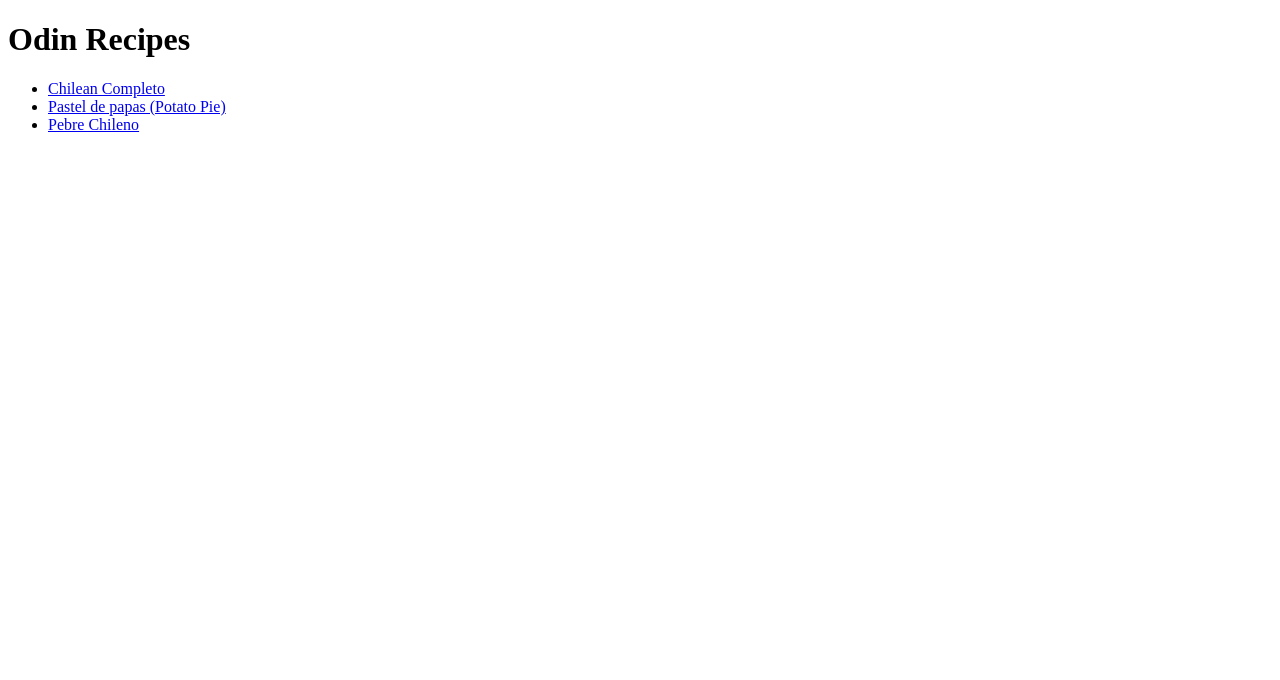
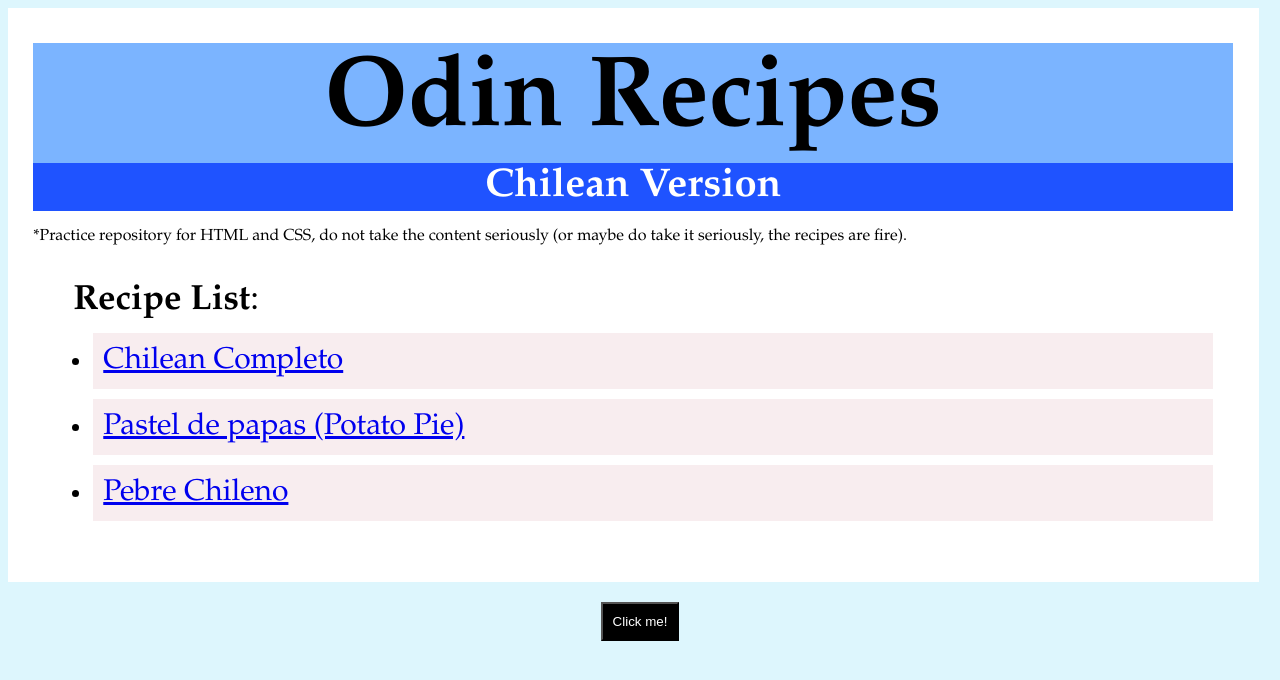
Before and after one commit to mtcobalto/odin-recipes, a plain HTML site: page index.html in a window 1280 px wide. Drawn offline with Linux system fonts and the light colour scheme.

Commit message:
Edit index.html to include styles.css

```diff
--- a/index.html
+++ b/index.html
@@ -1,16 +1,26 @@
 <!DOCTYPE html>
 <html lang="en">
-<head>
+<head >
+    <link rel="stylesheet" href="styles.css">
     <meta charset="UTF-8">
     <meta name="viewport" content="width=device-width, initial-scale=1.0">
     <title>Document</title>
 </head>
 <body>
-    <h1>Odin Recipes</h1>
-    <ul>
-        <li> <a href="recipes/completo.html"> Chilean Completo </a> </li>
-        <li> <a href="recipes/potato_pie.html"> Pastel de papas (Potato Pie) </a> </li>
-        <li> <a href="recipes/pebre.html"> Pebre Chileno </a> </li>
-    </ul>
+
+    <div class="card">
+        <h1 class="title">Odin Recipes</h1>
+        <h2 class="subtitle">Chilean Version</h2>
+        <p>*Practice repository for HTML and CSS, do not take the content
+            seriously (or maybe do take it seriously, the recipes are fire).
+        </p>
+        <ul>
+            <strong>Recipe List</strong>:
+            <li> <a href="recipes/completo.html"> Chilean Completo </a> </li>
+            <li> <a href="recipes/potato_pie.html"> Pastel de papas (Potato Pie) </a> </li>
+            <li> <a href="recipes/pebre.html"> Pebre Chileno </a> </li>
+        </ul>
+    </div>
+    <button>Click me!</button>
 </body>
 </html>
```
